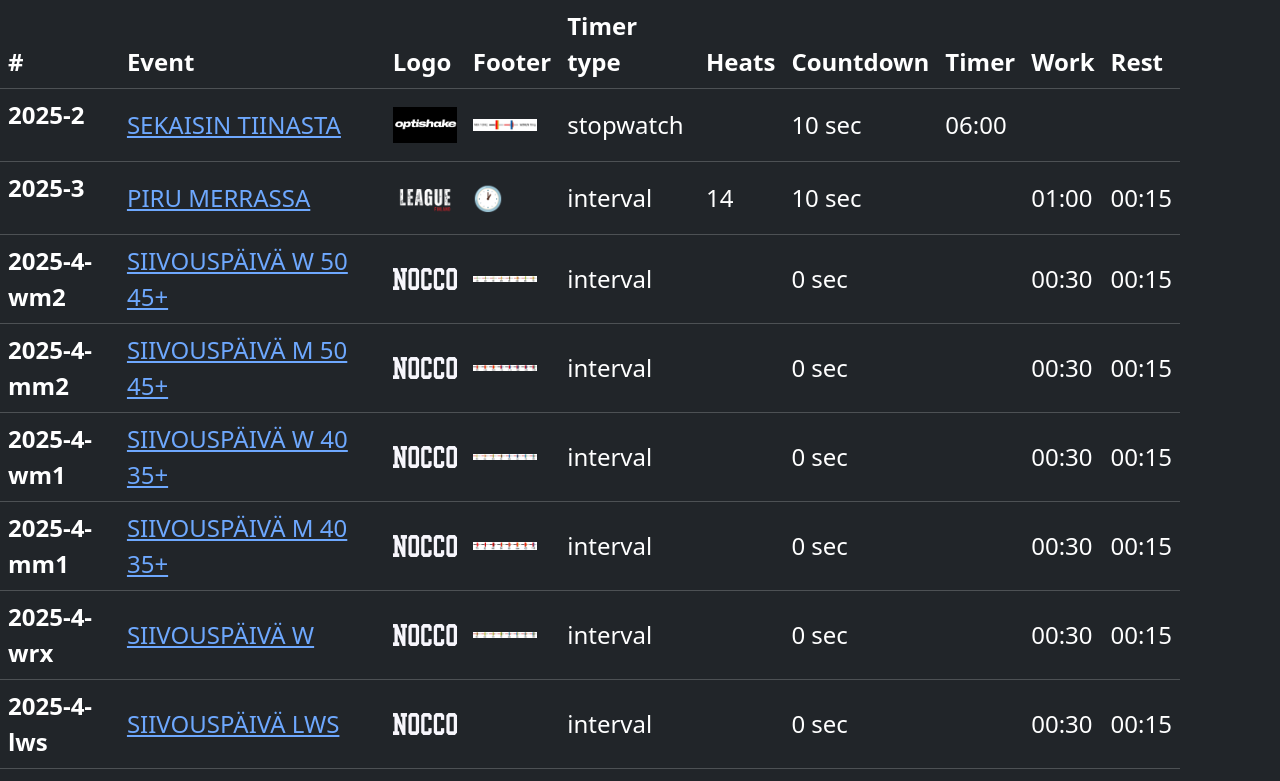
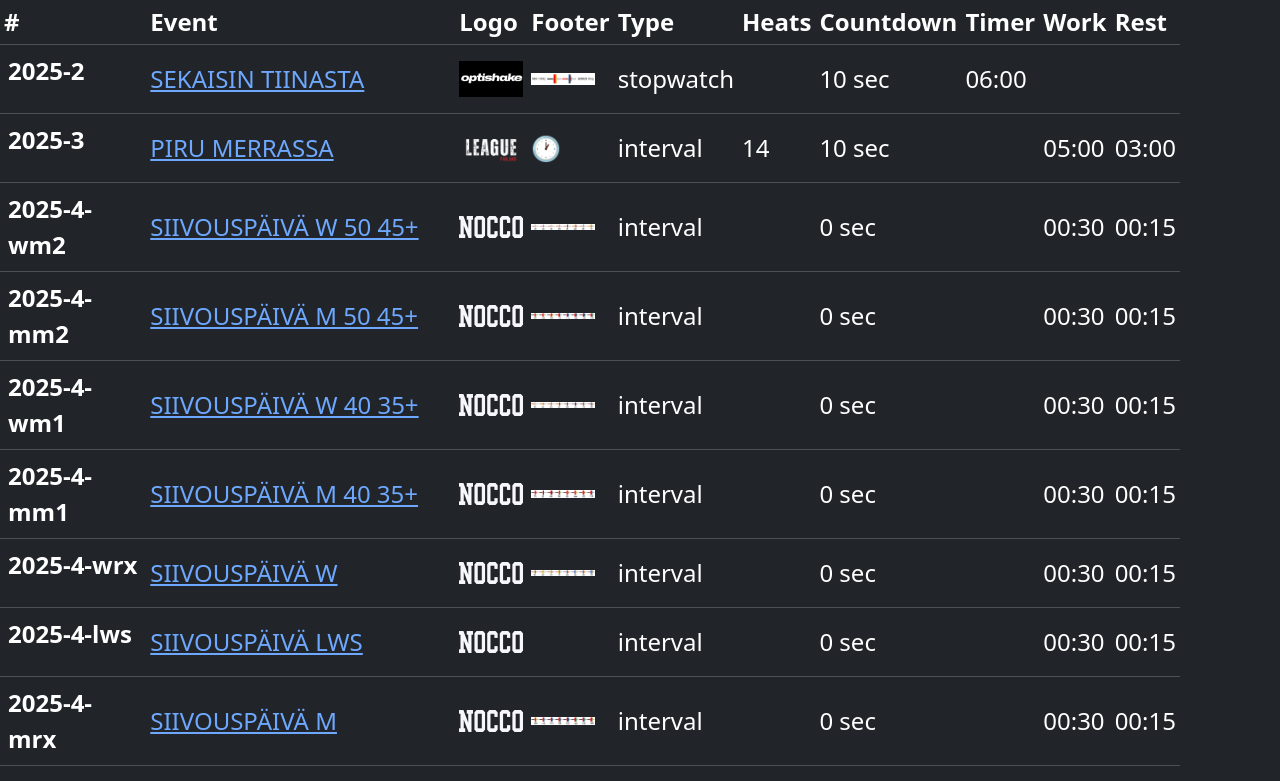
Before and after one commit to allanrh/ubtimer, an Angular app: page / in a window 1280 px wide. Shown: the top 781 px of the page. Built offline with nearby package versions, Linux system fonts and the light colour scheme.

Commit message:
Layout update

```diff
--- a/src/app/home/home.component.html
+++ b/src/app/home/home.component.html
@@ -7,7 +7,7 @@
       <th scope="col">Event</th>
       <th scope="col">Logo</th>
       <th scope="col">Footer</th>
-      <th scope="col">Timer type</th>
+      <th scope="col">Type</th>
       <th scope="col">Heats</th>
       <th scope="col">Countdown</th>
       <th scope="col">Timer</th>
--- a/src/app/home/home.component.scss
+++ b/src/app/home/home.component.scss
@@ -7,16 +7,16 @@
 
 /* Set consistent row height for all table rows */
 #home table tbody tr {
-  height: 60px; /* Reduced height for more compact rows */
+  height: 40px; /* Very compact row height */
 }
 
 #home table tbody td {
   vertical-align: middle;
-  padding: 4px 8px; /* Reduced padding from default */
+  padding: 2px 4px; /* Minimal padding */
 }
 
 #home table thead th {
-  padding: 8px; /* Reduced header padding */
+  padding: 4px; /* Minimal header padding */
 }
 
 .logo-cell {
--- a/src/app/storage.service.ts
+++ b/src/app/storage.service.ts
@@ -53,7 +53,7 @@ Kello:Tää on vähän hankalampi. Tarvis sellaisen joka on päällä ylöspäin
       {
         id: '2025-3',
         name: 'PIRU MERRASSA',
-        type: 'interval', prep: 10, work: 60, rest: 15,
+        type: 'interval', prep: 10, work: 300, rest: 180,
         heats: 14,
         logo: 'league-logo.png',
         weights: null,
```
